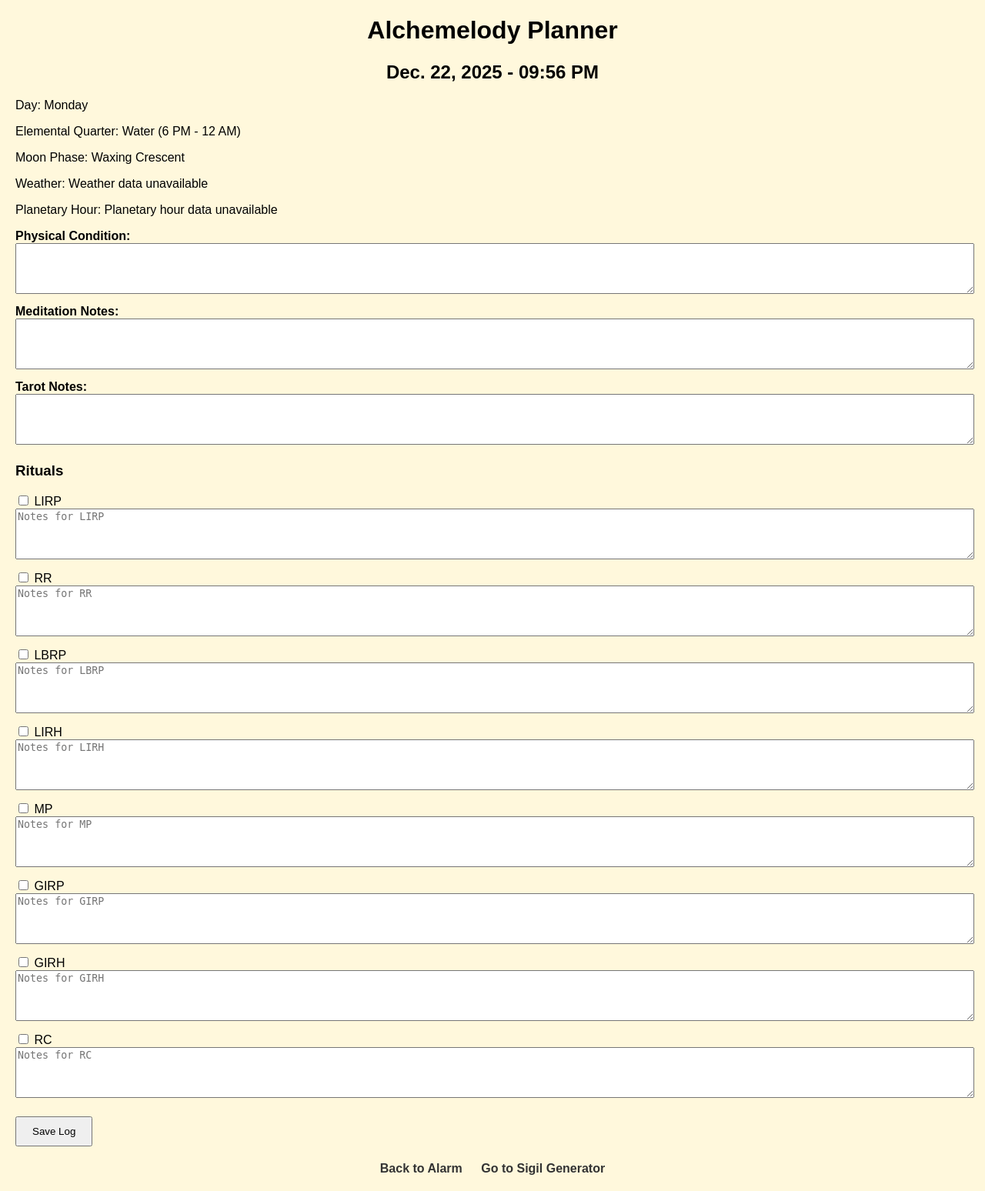
After one commit to PartyShepherd/Alchemelody1.1, a Flask app: page /planner in a window 1280 px wide. The commit adds this page. Shown: the whole page at 77% size. Run offline with Flask 3, Linux system fonts and the light colour scheme; data that the repository does not hold is empty.

Commit message:
Initial combined Alchemelody app

```diff
--- a/app.py
+++ b/app.py
@@ -1,12 +1,18 @@
 import os
-from flask import Flask, render_template, request, jsonify
-from datetime import datetime, timedelta, timezone
+import io
+import base64
 import json
 import requests
+import numpy as np
+import matplotlib.pyplot as plt
+from matplotlib.patches import Circle
+from flask import Flask, render_template, request, jsonify, send_file
+from datetime import datetime, timedelta, timezone
+import pytz
 
 app = Flask(__name__)
 
-# Planetary hour colors and order
+# ------------------ Alchemelody Alarm/Planetary Hours ------------------
 colors = {"Sun":"orange","Mars":"red","Venus":"green","Jupiter":"purple","Moon":"blue","Mercury":"yellow","Saturn":"indigo"}
 planets = ["Sun","Venus","Mercury","Moon","Saturn","Jupiter","Mars"]
 
@@ -18,7 +24,6 @@ def calculate_planetary_hours(latitude, longitude):
     url = f"http://api.openweathermap.org/data/2.5/weather?lat={latitude}&lon={longitude}&appid={api_key}"
     data = requests.get(url).json()
 
-    # Get timezone offset in seconds
     tz_offset = data.get("timezone", 0)
     tz = timezone(timedelta(seconds=tz_offset))
 
@@ -33,7 +38,6 @@ def calculate_planetary_hours(latitude, longitude):
     hours = []
     current_time = sunrise
 
-    # Daytime hours
     for i in range(12):
         hours.append({
             "time_str": current_time.strftime("%I:%M %p"),
@@ -43,7 +47,6 @@ def calculate_planetary_hours(latitude, longitude):
         })
         current_time += day_hour
 
-    # Nighttime hours
     for i in range(12):
         hours.append({
             "time_str": current_time.strftime("%I:%M %p"),
@@ -57,12 +60,11 @@ def calculate_planetary_hours(latitude, longitude):
 
 @app.route("/", methods=["GET","POST"])
 def index():
-    # Load location.json if exists, else default
     try:
         with open("location.json","r") as f:
             location = json.load(f)
     except FileNotFoundError:
-        location = {"latitude":40.4406,"longitude":-79.9959}  # Pittsburgh default
+        location = {"latitude":40.4406,"longitude":-79.9959}  # default
 
     if request.method == "POST":
         lat = request.form.get("latitude")
@@ -84,6 +86,230 @@ def play_sound():
     print(f"Playing sound for {planet}")
     return jsonify({"message":f"Playing sound for {planet}"}), 200
 
+# ------------------ Planner App ------------------
+LOG_FOLDER = os.path.join(os.path.dirname(os.path.abspath(__file__)), "logs")
+os.makedirs(LOG_FOLDER, exist_ok=True)
+RITUALS = ["LIRP", "RR", "LBRP", "LIRH", "MP", "GIRP", "GIRH", "RC"]
+LOCATION = "Pittsburgh, US"
+OPENWEATHER_API_KEY = os.environ.get("OPENWEATHER_API_KEY", "")
+
+def get_elemental_quarter():
+    current_hour = datetime.now(pytz.timezone("US/Eastern")).hour
+    if 0 <= current_hour < 6: return "Earth (12 AM - 6 AM)"
+    elif 6 <= current_hour < 12: return "Air (6 AM - 12 PM)"
+    elif 12 <= current_hour < 18: return "Fire (12 PM - 6 PM)"
+    else: return "Water (6 PM - 12 AM)"
+
+def get_moon_phase():
+    try:
+        ref_date = datetime(2000, 1, 6, 12, 24, tzinfo=pytz.utc)
+        current_date = datetime.now(pytz.timezone("US/Eastern")).astimezone(pytz.utc)
+        days_since_ref = (current_date - ref_date).days + (current_date - ref_date).seconds / 86400.0
+        lunation = 29.53058867
+        phase = (days_since_ref % lunation) / lunation
+        if phase < 0.03 or phase > 0.97: return "New Moon"
+        elif phase < 0.25: return "Waxing Crescent"
+        elif phase < 0.27: return "First Quarter"
+        elif phase < 0.50: return "Waxing Gibbous"
+        elif phase < 0.53: return "Full Moon"
+        elif phase < 0.75: return "Waning Gibbous"
+        elif phase < 0.77: return "Last Quarter"
+        else: return "Waning Crescent"
+    except: return "Moon phase data unavailable"
+
+def get_weather():
+    try:
+        url = f"http://api.openweathermap.org/data/2.5/weather?q={LOCATION}&appid={OPENWEATHER_API_KEY}&units=metric"
+        data = requests.get(url).json()
+        if "main" in data:
+            temp_c = data["main"]["temp"]
+            temp_f = (temp_c * 9 / 5) + 32
+            condition = data["weather"][0]["description"]
+            return f"{temp_f:.1f}°F, {condition.capitalize()}"
+        return "Weather data unavailable"
+    except: return "Weather data unavailable"
+
+def get_sunrise_sunset():
+    try:
+        url = f"http://api.openweathermap.org/data/2.5/weather?q={LOCATION}&appid={OPENWEATHER_API_KEY}&units=metric"
+        data = requests.get(url).json()
+        if "sys" in data:
+            timezone_offset = data["timezone"]
+            sunrise = datetime.utcfromtimestamp(data["sys"]["sunrise"] + timezone_offset).replace(
+                tzinfo=pytz.utc).astimezone(pytz.timezone("US/Eastern"))
+            sunset = datetime.utcfromtimestamp(data["sys"]["sunset"] + timezone_offset).replace(
+                tzinfo=pytz.utc).astimezone(pytz.timezone("US/Eastern"))
+            return sunrise, sunset
+        return None, None
+    except: return None, None
+
+def get_planetary_hour_planner():
+    try:
+        sunrise, sunset = get_sunrise_sunset()
+        if not sunrise or not sunset: return "Planetary hour data unavailable"
+        planets_list = ["Sun", "Venus", "Mercury", "Moon", "Saturn", "Jupiter", "Mars"]
+        start_planet = {"Sunday":"Sun","Monday":"Moon","Tuesday":"Mars","Wednesday":"Mercury",
+                        "Thursday":"Jupiter","Friday":"Venus","Saturday":"Saturn"}
+        day_of_week = datetime.now(pytz.timezone("US/Eastern")).strftime("%A")
+        day_start_planet = start_planet[day_of_week]
+        daytime_duration = (sunset - sunrise) / 12
+        nighttime_duration = (sunrise + timedelta(days=1) - sunset) / 12
+        current_time = datetime.now(pytz.timezone("US/Eastern"))
+        if sunrise <= current_time < sunset:
+            hours_since_sunrise = int((current_time - sunrise) / daytime_duration)
+            current_planet = planets_list[(planets_list.index(day_start_planet) + hours_since_sunrise) % 7]
+        else:
+            hours_since_sunset = int((current_time - sunset) / nighttime_duration)
+            current_planet = planets_list[(planets_list.index(day_start_planet) + 12 + hours_since_sunset) % 7]
+        return current_planet
+    except:
+        return "Planetary hour data unavailable"
+
+@app.route("/planner", methods=["GET","POST"])
+def planner():
+    current_time = datetime.now(pytz.timezone("US/Eastern"))
+    formatted_date = current_time.strftime("%b. %d, %Y")
+    formatted_time = current_time.strftime("%I:%M %p")
+    day_of_week = current_time.strftime("%A")
+    elemental_quarter = get_elemental_quarter()
+    moon_phase = get_moon_phase()
+    weather = get_weather()
+    planetary_hour = get_planetary_hour_planner()
+
+    if request.method == "POST":
+        physical_condition = request.form.get("physical_condition", "")
+        meditation_notes = request.form.get("meditation", "")
+        tarot_notes = request.form.get("tarot", "")
+        rituals_notes = {ritual: request.form.get(f"note_{ritual}", "") for ritual in RITUALS}
+        completed_rituals = request.form.getlist("rituals")
+        log_text = f"Date: {formatted_date}\nTime: {formatted_time}\nDay: {day_of_week}\n"
+        log_text += f"Elemental Quarter: {elemental_quarter}\nMoon Phase: {moon_phase}\n"
+        log_text += f"Weather: {weather}\nPlanetary Hour: {planetary_hour}\n"
+        log_text += f"Physical Condition: {physical_condition}\nMeditation Notes: {meditation_notes}\n"
+        log_text += f"Tarot Notes: {tarot_notes}\nRituals:\n"
+        for ritual in RITUALS:
+            status = "Performed" if ritual in completed_rituals else "Not Performed"
+            notes = rituals_notes.get(ritual,"")
+            log_text += f"  {ritual}: {status}, Notes: {notes}\n"
+        log_filename = os.path.join(LOG_FOLDER, f"log_{current_time.strftime('%Y-%m-%d_%I-%M-%S_%p')}.txt")
+        with open(log_filename, "w") as f:
+            f.write(log_text)
+        return send_file(io.BytesIO(log_text.encode("utf-8")),
+                         as_attachment=True,
+                         download_name=os.path.basename(log_filename),
+                         mimetype="text/plain")
+
+    return render_template("planner.html",
+                           formatted_date=formatted_date,
+                           formatted_time=formatted_time,
+                           day_of_week=day_of_week,
+                           elemental_quarter=elemental_quarter,
+                           moon_phase=moon_phase,
+                           weather=weather,
+                           planetary_hour=planetary_hour,
+                           rituals=RITUALS)
+
+# ------------------ Sigil Generator ------------------
+letter_mapping = {
+    "A": [("A", "#FFFF00")], "E": [("A", "#FFFF00")], "B": [("B", "#FFFF00")],
+    "C": [("G", "#0000FF")], "CH": [("Ch", "#FFD700")], "H": [("H", "#FF0000")],
+    "G": [("G", "#0000FF")], "GH": [("GH", "#0000FF")], "D": [("D", "#008000")],
+    "DH": [("DH", "#008000")], "V": [("V", "#FF4500")], "U": [("V", "#FF4500")],
+    "W": [("V", "#FF4500")], "O": [("O", "#4B0082")], "Z": [("Z", "#FFA500")],
+    "T": [("T", "#FFFF00")], "TH": [("TH", "#4B0082")], "I": [("I", "#9ACD32")],
+    "J": [("I", "#9ACD32")], "Y": [("I", "#9ACD32")], "K": [("K", "#800080")],
+    "KH": [("KH", "#9400D3")], "L": [("L", "#008000")], "M": [("M", "#0000FF")],
+    "N": [("N", "#20B2AA")], "S": [("S", "#FF4500")], "SH": [("Sh", "#FF0000")],
+    "P": [("P", "#FF0000")], "PH": [("PH", "#FFA500")], "F": [("F", "#FF0000")],
+    "X": [("X", "#800080")], "TZ": [("X", "#800080")], "Q": [("Q", "#9400D3")],
+    "R": [("R", "#FFA500")], "RH": [("RH", "#FFD700")],
+}
+
+def preprocess_word(word):
+    word = word.upper()
+    processed_word = []
+    skip_next = False
+    for i in range(len(word)):
+        if skip_next:
+            skip_next = False
+            continue
+        if i < len(word) - 1:
+            two_letter_combo = word[i] + word[i + 1]
+            if two_letter_combo in letter_mapping:
+                processed_word.append(two_letter_combo)
+                skip_next = True
+                continue
+        if word[i] in letter_mapping:
+            processed_word.append(word[i])
+    return processed_word
+
+def draw_rose_sigil(word="JAMES"):
+    word = preprocess_word(word)
+    all_positions = {}
+    ordered_outer_letters = ["H","Z","V","E","Q","X","O","S","N","L","I","T","Ch"]
+    ordered_middle_letters = ["R","RH","P","PH","F","K","KH","TH","G","GH","D","DH","B"]
+    ordered_mother_letters = ["M","A","Sh"]
+    all_positions.update({
+        letter: (-np.cos(i*(2*np.pi/len(ordered_outer_letters)))*2,
+                 np.sin(i*(2*np.pi/len(ordered_outer_letters)))*2)
+        for i, letter in enumerate(ordered_outer_letters)
+    })
+    all_positions.update({
+        letter: (-np.cos(i*(2*np.pi/len(ordered_middle_letters)))*1.2,
+                 np.sin(i*(2*np.pi/len(ordered_middle_letters)))*1.2)
+        for i, letter in enumerate(ordered_middle_letters)
+    })
+    all_positions["A"] = (0,0.7)
+    all_positions["M"] = (-0.7,0)
+    all_positions["Sh"] = (0.7,0)
+    fig, ax = plt.subplots(figsize=(6,6), facecolor='#D3D3D3')
+    ax.set_xlim(-3,3)
+    ax.set_ylim(-3,3)
+    ax.set_aspect('equal')
+    ax.add_patch(Circle((0,0),2.5, fill=False, edgecolor='black', lw=2))
+    prev_pos = prev_color = first_pos = last_pos = None
+    seen_positions = {}
+    for char in word:
+        if char in letter_mapping:
+            letter, color = letter_mapping[char][0]
+            if letter not in all_positions:
+                continue
+            x, y = all_positions[letter]
+            ax.text(x, y, letter, fontsize=16, ha='center', va='center',
+                    color=color, fontweight='bold')
+            if prev_pos:
+                ax.plot([prev_pos[0], x], [prev_pos[1], y], color=prev_color, lw=2)
+            if (x,y) in seen_positions:
+                ax.add_patch(Circle((x,y),0.2,fill=False, edgecolor=color,lw=2))
+            seen_positions[(x,y)] = True
+            if first_pos is None:
+                first_pos = (x,y)
+            last_pos = (x,y)
+            prev_pos = (x,y)
+            prev_color = color
+    if first_pos:
+        ax.add_patch(Circle(first_pos,0.2, fill=False, edgecolor='black', lw=3))
+    if last_pos:
+        ax.plot([last_pos[0], last_pos[0]+0.2], [last_pos[1], last_pos[1]-0.2], color='black', lw=3)
+    plt.axis('off')
+    plt.title("An Alchemelodic Sigil Generator", color="black")
+    img = io.BytesIO()
+    plt.savefig(img, format='png', facecolor=fig.get_facecolor())
+    img.seek(0)
+    img_base64 = base64.b64encode(img.getvalue()).decode()
+    plt.close()
+    return img_base64
+
+@app.route("/sigils", methods=["GET","POST"])
+def sigils():
+    sigil_image = None
+    if request.method == "POST":
+        word = request.form.get("word","").strip()
+        if word:
+            sigil_image = draw_rose_sigil(word)
+    return render_template("sigils.html", sigil_image=sigil_image)
+
+# ------------------ Run App ------------------
 if __name__ == "__main__":
-    port = int(os.environ.get("PORT", 5001))
+    port = int(os.environ.get("PORT", 5000))
     app.run(host="0.0.0.0", port=port)
--- /dev/null
+++ b/templates/planner.html
@@ -0,0 +1,52 @@
+<!DOCTYPE html>
+<html lang="en">
+<head>
+    <meta charset="UTF-8">
+    <title>Alchemelody Planner</title>
+    <style>
+        body { font-family: Arial, sans-serif; background:#fff8dc; margin:20px; }
+        h1,h2 { text-align:center; }
+        label { display:block; margin-top:10px; font-weight:bold; }
+        textarea { width:100%; height:60px; }
+        .ritual { margin-bottom:10px; }
+        .nav { margin-top: 20px; text-align:center; }
+        .nav a { margin:0 10px; text-decoration:none; font-weight:bold; color:#333; }
+        button { padding:10px 20px; margin-top:10px; }
+    </style>
+</head>
+<body>
+    <h1>Alchemelody Planner</h1>
+    <h2>{{formatted_date}} - {{formatted_time}}</h2>
+    <p>Day: {{day_of_week}}</p>
+    <p>Elemental Quarter: {{elemental_quarter}}</p>
+    <p>Moon Phase: {{moon_phase}}</p>
+    <p>Weather: {{weather}}</p>
+    <p>Planetary Hour: {{planetary_hour}}</p>
+
+    <form method="POST">
+        <label>Physical Condition:</label>
+        <textarea name="physical_condition"></textarea>
+
+        <label>Meditation Notes:</label>
+        <textarea name="meditation"></textarea>
+
+        <label>Tarot Notes:</label>
+        <textarea name="tarot"></textarea>
+
+        <h3>Rituals</h3>
+        {% for ritual in rituals %}
+            <div class="ritual">
+                <input type="checkbox" name="rituals" value="{{ritual}}"> {{ritual}}
+                <textarea name="note_{{ritual}}" placeholder="Notes for {{ritual}}"></textarea>
+            </div>
+        {% endfor %}
+
+        <button type="submit">Save Log</button>
+    </form>
+
+    <div class="nav">
+        <a href="/">Back to Alarm</a>
+        <a href="/sigils">Go to Sigil Generator</a>
+    </div>
+</body>
+</html>
```
Also changed, not shown: requirements.txt (+5 -2 lines), templates/index.html (+29 -122 lines), templates/sigils.html (added, +32 -0 lines), 2 other files.
